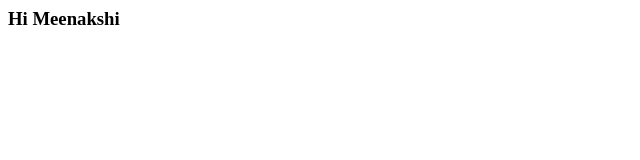
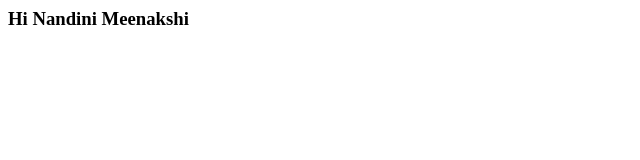
Before and after one commit to Meenakshi-Actimize/example, a plain HTML site: page index.html in a window 1280 px wide. Shown: the full height of the page, 0-640 px from the left. Drawn offline with Linux system fonts and the light colour scheme.

Commit message:
about file added

```diff
--- a/index.html
+++ b/index.html
@@ -1 +1 @@
-<h3>Hi Meenakshi</h3>
+<h3>Hi  Nandini Meenakshi</h3>
```
Also changed, not shown: about.html (added, +1 -0 lines).
